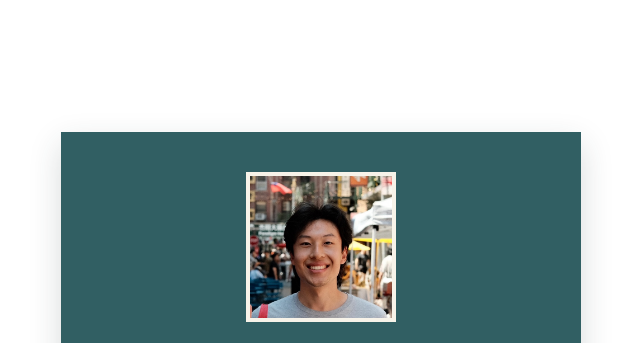
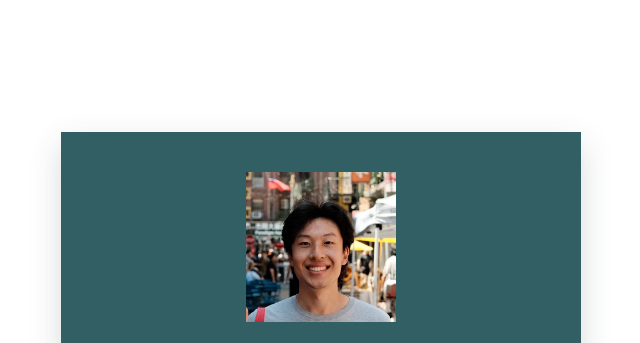
Before and after one commit to nexusdaniel5306/mp0, a website built with webpack: page src/index.html in a window 1280 px wide. Shown: the top 343 px of the page, without its empty margins (319-959 px from the left). Built offline with nearby package versions, Linux system fonts and the light colour scheme.

Commit message:
Remove profile photo border

```diff
--- a/src/css/main.css
+++ b/src/css/main.css
@@ -26,7 +26,6 @@ body {
   width: 150px;
   height: 150px;
   margin: 0 auto 24px;
-  border: 4px solid #f7f3e9;
   object-fit: cover;
 }
 
```
